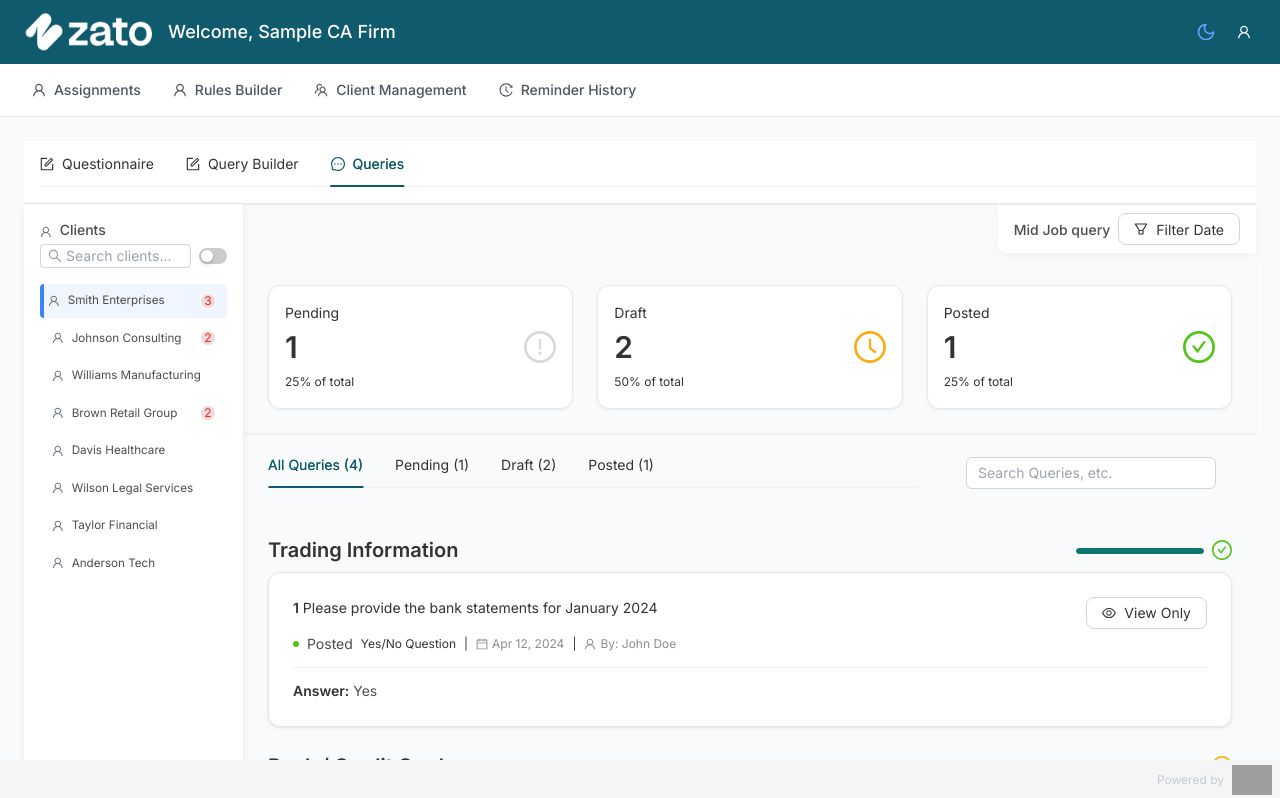
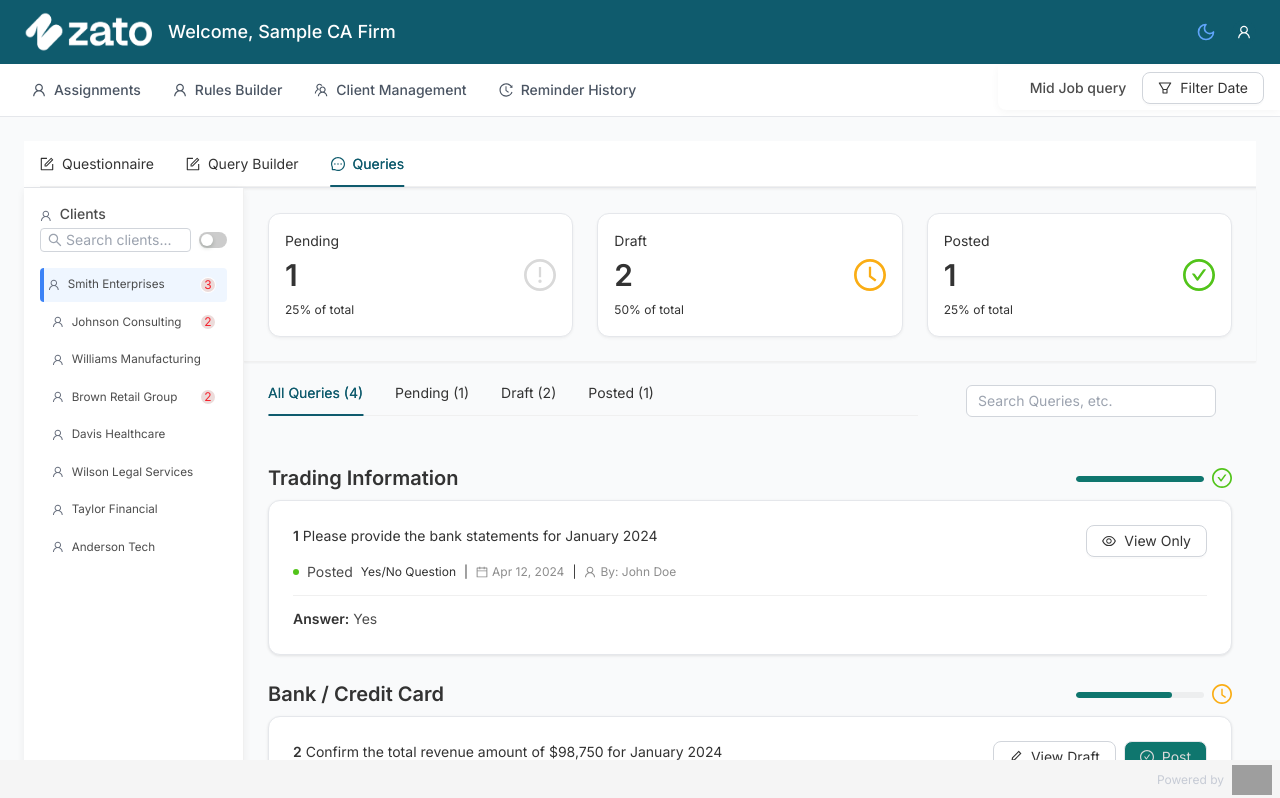
Before and after one commit to MKD786/ZatoPortal, a React (Vite) app: page /view-clients in a window 1280 px wide. Shown: the top 798 px of the page. Built offline with nearby package versions, Linux system fonts and the light colour scheme; sample sign-in values are in the browser's storage; grey boxes are pictures that could not be loaded.

Commit message:
basic alignement changes happend

```diff
--- a/src/features/add_rule/AddRule.tsx
+++ b/src/features/add_rule/AddRule.tsx
@@ -558,7 +558,7 @@ const handleClick = (key:any) => {
                                 </Form.Item>
                             </Col>
                             <Col span={8}>
-                                <Form.Item name="yearApplicability" label="Year Applicability">
+                                <Form.Item name="yearApplicability" label="Year Applicability" rules={[{ required: true, message: "Please select Year Applicability" }]}>
                                     <Select>
                                         <Option value="current year">Current Year</Option>
                                         <Option value="previous year">Previous Year</Option>
@@ -567,7 +567,7 @@ const handleClick = (key:any) => {
                                 </Form.Item>
                             </Col>
                             <Col span={8}>
-                                <Form.Item name="applicability" label="Applicability">
+                                <Form.Item name="applicability" label="Applicability" rules={[{ required: true, message: "Please select Applicability" }]}>
                                     <Select>
                                         {applicabilityOptions.map((option) => (
                                             <Option key={option.value} value={option.value}>
--- a/src/features/clients/ClientQuestionaire.tsx
+++ b/src/features/clients/ClientQuestionaire.tsx
@@ -518,7 +518,7 @@ const ClientQuestionaire = () => {
 
       {/* Statistics Dashboard */}
       <div className="dark:bg-gray-900 dark:text-white" style={{ borderBottom: "1px solid #f0f0f0", boxShadow: "0 1px 2px rgba(0,0,0,0.05)" }}>
-        <div style={{ maxWidth: "1200px", margin: "0 auto", padding: "24px" }}>
+        <div style={{ maxWidth: "1200px", margin: "0 auto", padding: "0 1.5rem 1.5rem" }}>
           <div style={{ display: "grid", gridTemplateColumns: "repeat(3, 1fr)", gap: "24px" }}>
             <Card bordered={false} style={{ borderLeft: "4px solid #d9d9d9" }}>
               <div style={{ display: "flex", justifyContent: "space-between", alignItems: "center" }}>
--- a/src/features/clients/QueryHubNew.tsx
+++ b/src/features/clients/QueryHubNew.tsx
@@ -321,9 +321,7 @@ const QueryHubNew = () => {
   )
 
   return (
-    <div
-      className={`flex flex-col min-h-screen dark:bg-gray-900 dark:text-white bg-gray-50 ${user_control?.role === "client" ? "" : ""}`}
-    >
+    <div className={`flex flex-col min-h-screen dark:bg-gray-900 dark:text-white bg-gray-50 ${user_control?.role === "client" ? "" : ""}`}>
       {/* Header */}
       {user_control?.role === "client" && (
         <div
@@ -427,24 +425,22 @@ const QueryHubNew = () => {
       {/* Sticky Top-Right Filter */}
       <div
         style={{
-          position: "sticky",
-          top: 0,
+          position: "absolute",
+          top: "4.1rem",
           right: 0,
           zIndex: 20,
           background: "white",
-          padding: "8px 16px",
+          padding: "6px 16px",
           display: "flex",
           alignItems: "center",
-          gap: "8px",
-          float: "right",
           boxShadow: "0 2px 8px rgba(0,0,0,0.04)",
           borderRadius: "0 0 0 8px",
           marginLeft: "auto",
-          marginBottom: "8px",
+          marginBottom: "0px",
           minWidth: "fit-content",
         }}
       >
-        <span style={{ whiteSpace: "nowrap", fontWeight: 500 }}>Mid Job query</span>
+        <span style={{ whiteSpace: "nowrap", fontWeight: 500, padding: "0 1rem" }}>Mid Job query</span>
         <Dropdown overlay={dateMenu} trigger={["click"]}>
           <Button
             icon={<FilterOutlined />}
@@ -464,10 +460,7 @@ const QueryHubNew = () => {
       </div>
 
       {/* Statistics Dashboard */}
-      <div
-        className="dark:bg-gray-900 dark:text-white"
-        style={{ borderBottom: "1px solid #f0f0f0", boxShadow: "0 1px 2px rgba(0,0,0,0.05)" }}
-      >
+      <div className="dark:bg-gray-900 dark:text-white" style={{ borderBottom: "1px solid #f0f0f0", boxShadow: "0 1px 2px rgba(0,0,0,0.05)" }}>
         <div style={{ maxWidth: "1200px", margin: "0 auto", padding: "24px" }}>
           <div style={{ display: "grid", gridTemplateColumns: "repeat(3, 1fr)", gap: "24px" }}>
             <Card bordered={false} style={{ borderLeft: "4px solid #d9d9d9" }}>
@@ -517,36 +510,12 @@ const QueryHubNew = () => {
       </div>
 
       {/* Filter Tabs */}
-      <div
-        style={{
-
-          padding: "8px 24px",
-          display: "flex",
-          justifyContent: "space-between",
-          alignItems: "center",
-          // You can also increase gap here if needed
-          // gap: "48px",
-        }}
-      >
+      <div style={{ padding: "8px 24px", display: "flex", justifyContent: "space-between", alignItems: "center" }}>
         {/* Left side: Horizontal Tabs */}
-        <div
-          style={{
-            flex: "1 1 auto",
-            marginRight: "48px"  // <-- increased margin between left and right
-          }}
-        >
-          <Tabs
-            activeKey={activeTab}
-            onChange={setActiveTab}
-            items={items}
-          />
+        <div style={{ flex: "1 1 auto", marginRight: "48px" }}>
+          <Tabs activeKey={activeTab} onChange={setActiveTab} items={items} />
           {selectedDate && (
-            <Tag
-              color="#0f766e"
-              closable
-              onClose={() => handleDateFilter(null)}
-              style={{ marginTop: "8px", display: "inline-block" }}
-            >
+            <Tag color="#0f766e" closable onClose={() => handleDateFilter(null)} style={{ marginTop: "8px", display: "inline-block" }}>
               Date:{" "}
               {new Date(selectedDate).toLocaleDateString("en-US", {
                 year: "numeric",
@@ -557,22 +526,8 @@ const QueryHubNew = () => {
           )}
         </div>
         {/* Right side: Search bar, text, filter button */}
-        <div
-          style={{
-            display: "flex",
-            alignItems: "center",
-            gap: "16px",
-            flexShrink: 0,
-            flexWrap: "nowrap",
-          }}
-        >
-          <Input
-            placeholder="Search Queries, etc."
-            style={{ width: "250px", minWidth: "200px" }}
-            value={searchQuery}
-            onChange={(e) => setSearchQuery(e.target.value)}
-            allowClear
-          />
+        <div style={{ display: "flex", alignItems: "center", gap: "16px", flexShrink: 0, flexWrap: "nowrap" }}>
+          <Input placeholder="Search Queries, etc." style={{ width: "250px", minWidth: "200px" }} value={searchQuery} onChange={(e) => setSearchQuery(e.target.value)} allowClear />
           <div>
           </div>
         </div>
@@ -590,14 +545,7 @@ const QueryHubNew = () => {
             ) : (
               filteredSections.map((section) => (
                 <div key={section.id} style={{ marginBottom: "25px" }}>
-                  <div
-                    style={{
-                      display: "flex",
-                      justifyContent: "space-between",
-                      alignItems: "center",
-                      marginBottom: "8px",
-                    }}
-                  >
+                  <div style={{ display: "flex", justifyContent: "space-between", alignItems: "center", marginBottom: "8px" }}>
                     <Title level={4} style={{ margin: 0 }}>
                       {section.name}
                     </Title>
--- a/src/features/clients/ViewClients.tsx
+++ b/src/features/clients/ViewClients.tsx
@@ -456,9 +456,9 @@ const ViewClients = () => {
   return (
     <Layout className="h-full bg-white dark:bg-gray-900 dark:text-white">
       {/* Top Navigation Tabs */}
-      <div className="border-b border-gray-200 bg-white dark:bg-gray-800 dark:border-gray-700">
+      <div className="border-b border-gray-200 bg-white dark:bg-gray-800 dark:border-gray-700 client-admin-tabs">
         <div className="flex items-center justify-between  mx-auto">
-          <Tabs activeKey={activeMainTab} onChange={handleMainTabChange} className="pl-4 flex-1">
+          <Tabs activeKey={activeMainTab} onChange={handleMainTabChange} className="pl-4 flex-1 mb-0">
             {visibleTabs.map((tab) => (
               <TabPane key={tab.hidden ? '' : tab.key} tab={tab.hidden ? '' : tab.label} />
             ))}
@@ -469,7 +469,7 @@ const ViewClients = () => {
       </div>
 
       {/* Main Layout */}
-      <Layout className="h-full bg-white view-clients-content dark:bg-gray-900 dark:text-white">
+      <Layout className="h-full bg-white view-clients-content dark:bg-gray-900 dark:text-white position-relative">
         {/* Left sidebar */}
         {user_control?.role !== "client" && (
           <Sider
--- a/src/features/query_builder/QueryBuilder.tsx
+++ b/src/features/query_builder/QueryBuilder.tsx
@@ -619,7 +619,6 @@ const QueryBuilder = () => {
                         <Text strong style={{ marginRight: 8, whiteSpace: "nowrap" }}>
                           Mid Job Query:
                         </Text>
-
                         <Button
                           type={activeMidjobQueryId === null ? "primary" : "default"}
                           size="small"
--- a/src/styles/globals.scss
+++ b/src/styles/globals.scss
@@ -527,3 +527,8 @@ h1, h2, h3, h4, h5, h6 {
     color: white !important;
   }
 }
+.client-admin-tabs{
+  .ant-tabs-top >.ant-tabs-nav{
+    margin-bottom: 0;
+  }
+}
```
